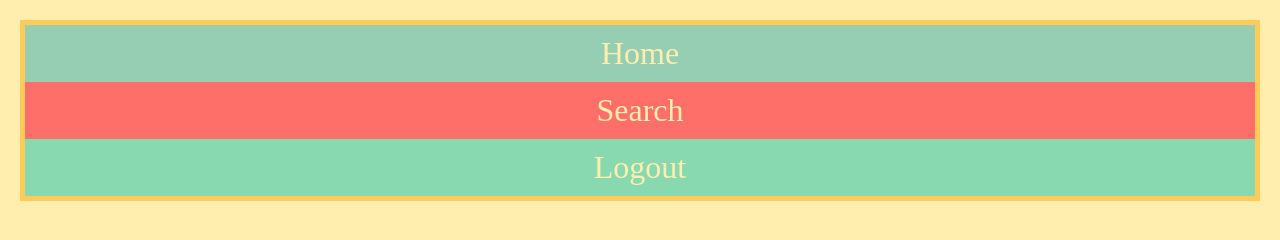
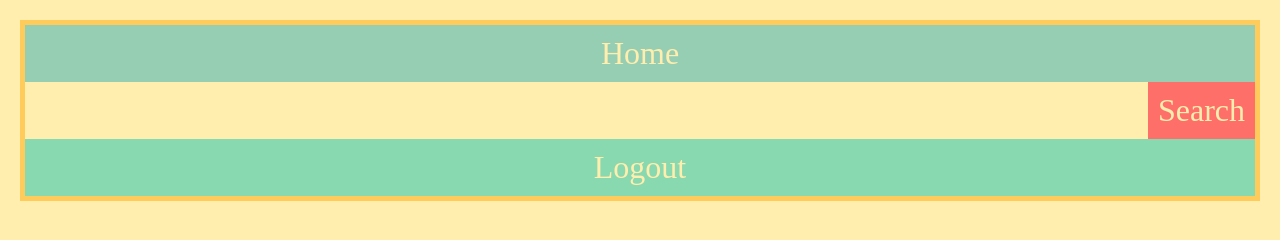
Before and after one commit to Shash-cre-dev/Web-Development-2023, a plain HTML site: page Front End/CSS/Flex box/4 Positioning Items/index.html in a window 1280 px wide. Drawn offline with Linux system fonts and the light colour scheme.

Commit message:
Positioning Items

```diff
--- a/Front End/CSS/Flex box/4 Positioning Items/index.css
+++ b/Front End/CSS/Flex box/4 Positioning Items/index.css
@@ -4,3 +4,7 @@
     display: flex;
     flex-direction: column;
 }
+
+.search{
+    margin-left: auto;
+}
```
